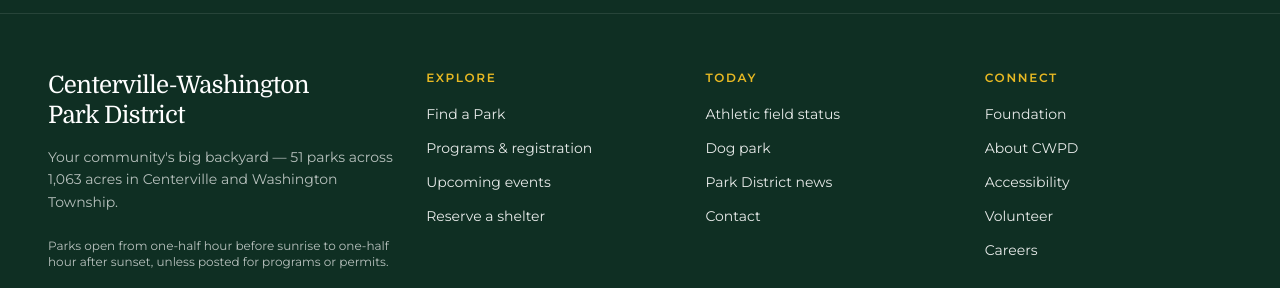
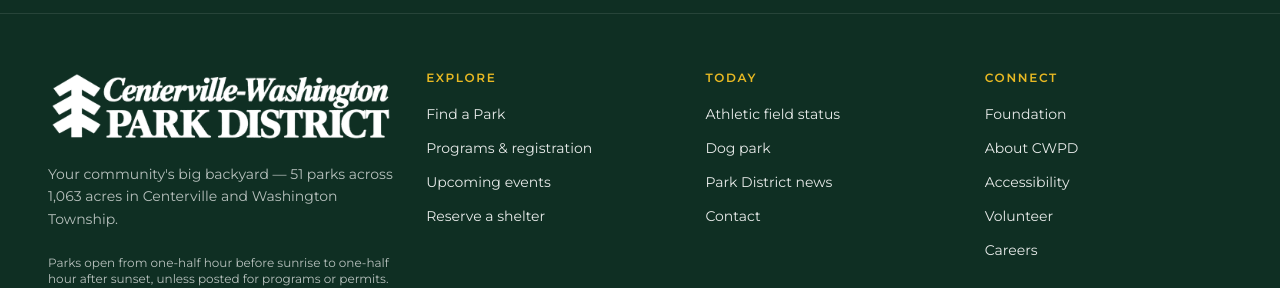
Before and after one commit to RClarke1117/CentervillePark, a Next.js app: page /accessibility in a window 1280 px wide. Shown: the part 1231-1519 px from the top of the page. Built offline with nearby package versions, Linux system fonts and the light colour scheme; no server answers.

Commit message:
Show CWPD logo clearly in header and footer
Use a dedicated on-dark lockup without CSS invert filters, enlarge the
header mark, and add the logo to the footer brand block.

```diff
--- a/src/components/SiteFooter.tsx
+++ b/src/components/SiteFooter.tsx
@@ -1,4 +1,5 @@
 import Link from "next/link";
+import Image from "next/image";
 import { SiteTranslate } from "@/components/SiteTranslate";
 
 const columns = [
@@ -72,14 +73,14 @@ export function SiteFooter() {
 
       <div className="section-pad grid gap-10 py-14 md:grid-cols-[1.4fr_1fr_1fr_1fr] md:gap-8">
         <div>
-          <p
-            className="font-[family-name:var(--font-display)] text-2xl leading-tight tracking-tight"
-          >
-            Centerville-Washington
-            <br />
-            Park District
-          </p>
-          <p className="mt-4 max-w-sm text-sm leading-relaxed text-white/70">
+          <Image
+            src="/images/cwpd-logo-on-dark.png"
+            alt="Centerville-Washington Park District"
+            width={280}
+            height={59}
+            className="h-12 w-auto"
+          />
+          <p className="mt-5 max-w-sm text-sm leading-relaxed text-white/70">
             Your community&apos;s big backyard — 51 parks across 1,063 acres in
             Centerville and Washington Township.
           </p>
--- a/src/components/SiteHeader.tsx
+++ b/src/components/SiteHeader.tsx
@@ -93,14 +93,13 @@ export function SiteHeader() {
           onClick={() => setOpen(false)}
         >
           <Image
-            src="/images/cwpd-logo.png"
+            src="/images/cwpd-logo-on-dark.png"
             alt="Centerville-Washington Park District"
-            width={220}
-            height={46}
-            className="h-8 w-auto brightness-0 invert md:h-9"
+            width={280}
+            height={59}
+            className="h-10 w-auto md:h-12"
             priority
           />
-          <span className="sr-only">Centerville-Washington Park District</span>
         </Link>
 
         <nav aria-label="Primary" className="hidden items-center gap-0.5 lg:flex">
```
Also changed, not shown: public/images/cwpd-logo-on-dark.png (added), public/images/cwpd-logo-on-dark.svg (added).
